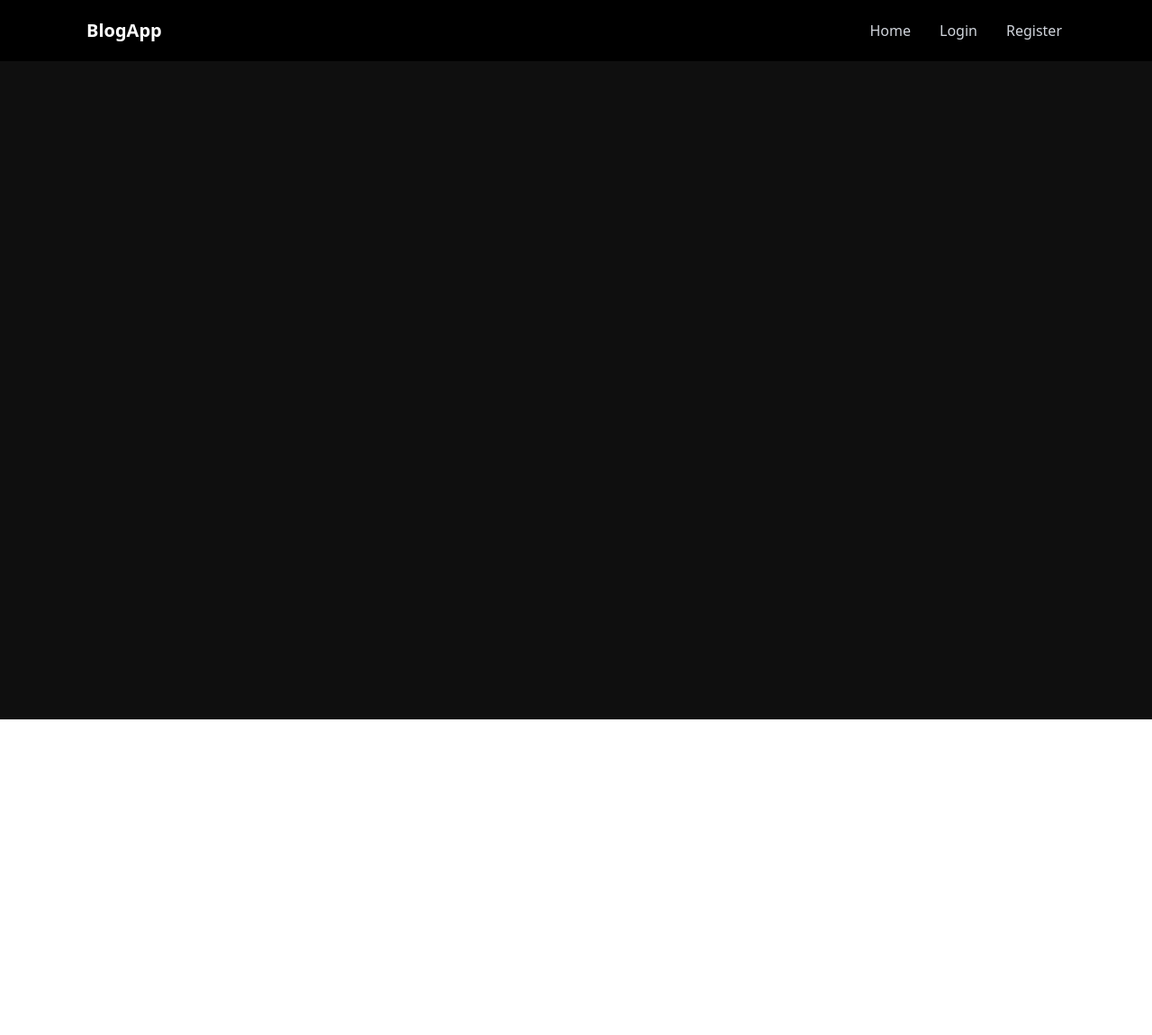
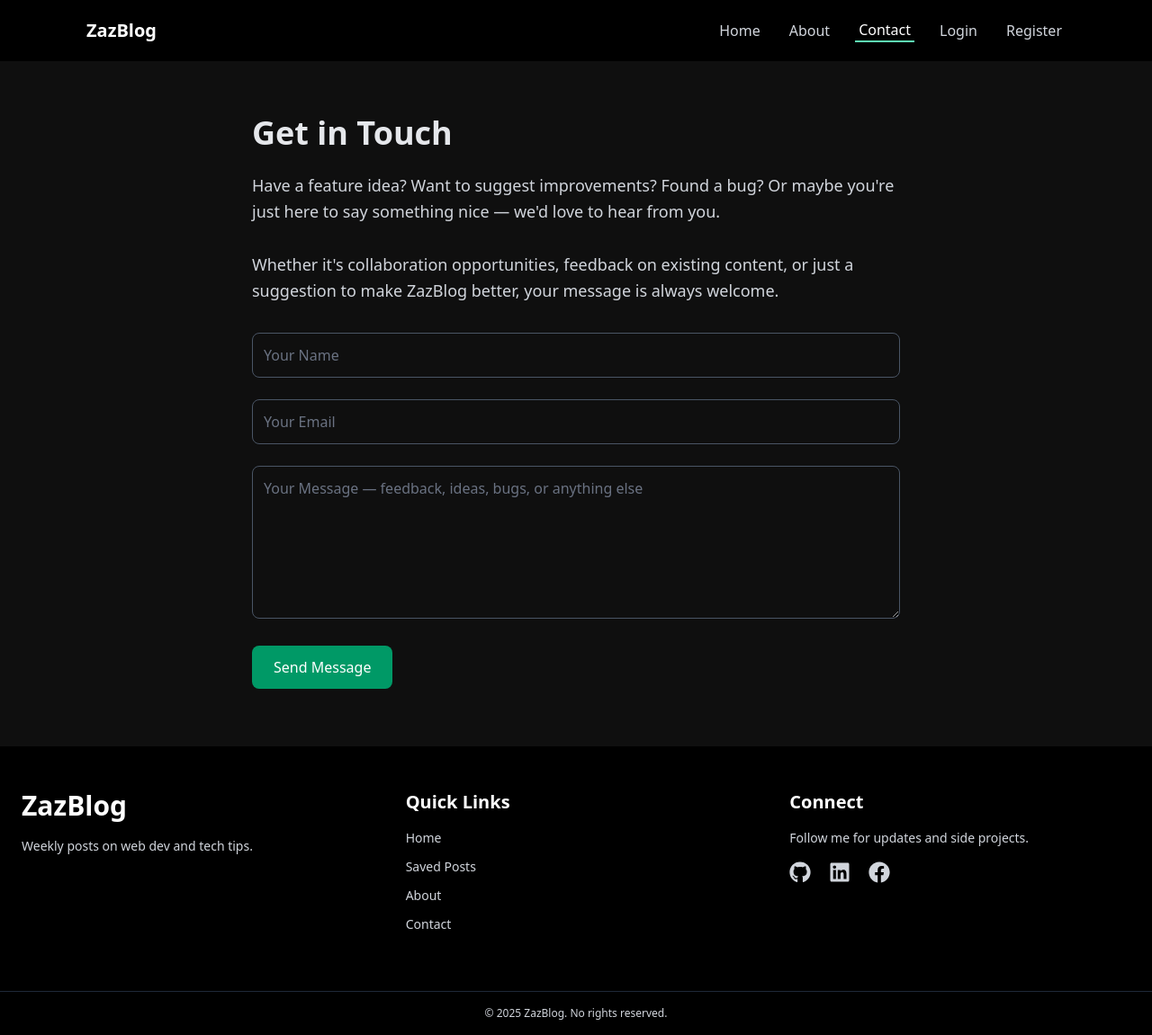
Before and after one commit to aitezazdev/Blog-App-MERN, a React (Vite) app in the folder frontend/: page /contact in a window 1280 px wide. Shown: the whole page at 90% size. Before the commit the page ends 800 px from the top, so only its background shows below. Built offline with nearby package versions, Linux system fonts and the light colour scheme.

Commit message:
add contact and about page and other style fixes

```diff
--- a/frontend/src/App.jsx
+++ b/frontend/src/App.jsx
@@ -13,6 +13,9 @@ import { ToastContainer } from "react-toastify";
 import { Toaster } from "react-hot-toast";
 import EditPostPage from "./pages/EditPost";
 import GoToTop from "./Components/GoToTop";
+import Footer from "./Components/Footer";
+import About from "./pages/About";
+import Contact from "./pages/Contact";
 
 function App() {
   return (
@@ -35,8 +38,11 @@ function App() {
           </Route>
 
           <Route path="/post/:id" element={<PostDetails />} />
+          <Route path="/about" element={<About />} />
+          <Route path="/contact" element={<Contact />} />
         </Routes>
       </main>
+      <Footer />
     </div>
   );
 }
--- /dev/null
+++ b/frontend/src/Components/Footer.jsx
@@ -0,0 +1,53 @@
+import { Link } from "react-router-dom";
+import { FaGithub, FaLinkedin, FaFacebook } from "react-icons/fa";
+
+const Footer = () => {
+  return (
+    <footer className="bg-black text-gray-300">
+      <div className="max-w-7xl mx-auto px-6 py-6 md:py-12 grid grid-cols-1 sm:grid-cols-2 md:grid-cols-3 gap-12">
+
+        <div>
+          <h2 className="text-3xl font-bold text-white">ZazBlog</h2>
+          <p className="text-sm mt-4 leading-relaxed">
+            Weekly posts on web dev and tech tips.
+          </p>
+        </div>
+
+        <div>
+          <h3 className="text-xl font-semibold mb-4 text-white">Quick Links</h3>
+          <ul className="space-y-3 text-sm">
+            <li><Link to="/" className="hover:underline hover:text-white">Home</Link></li>
+            <li><Link to="/saved-posts" className="hover:underline hover:text-white">Saved Posts</Link></li>
+            <li><Link to="/about" className="hover:underline hover:text-white">About</Link></li>
+            <li><Link to="/contact" className="hover:underline hover:text-white">Contact</Link></li>
+          </ul>
+        </div>
+
+        <div>
+          <h3 className="text-xl font-semibold mb-4 text-white">Connect</h3>
+          <p className="text-sm mb-4">
+            Follow me for updates and side projects.
+          </p>
+          <div className="flex space-x-5 text-2xl">
+            <a href="https://github.com/aitezazdev" target="_blank" rel="noopener noreferrer">
+              <FaGithub className="hover:text-white transition" />
+            </a>
+            <a href="https://linkedin.com/in/aitezaz-sikandar" target="_blank" rel="noopener noreferrer">
+              <FaLinkedin className="hover:text-white transition" />
+            </a>
+            <a href="https://facebook.com" target="_blank" rel="noopener noreferrer">
+              <FaFacebook className="hover:text-white transition" />
+            </a>
+          </div>
+        </div>
+
+      </div>
+
+      <div className="text-center text-xs py-4 border-t border-gray-800 mt-4">
+        &copy; {new Date().getFullYear()} ZazBlog. No rights reserved.
+      </div>
+    </footer>
+  );
+};
+
+export default Footer;
--- a/frontend/src/Components/HomeIntro.jsx
+++ b/frontend/src/Components/HomeIntro.jsx
@@ -18,7 +18,7 @@ const HomeIntro = ({ searchData }) => {
 
   return (
     <section className="min-h-[60vh] flex flex-col justify-center items-center text-center px-4 sm:px-6 md:px-10 py-10 relative z-10">
-      <h1 className="text-3xl sm:text-5xl md:text-6xl font-bold text-white mb-4 leading-tight">
+      <h1 className="text-4xl sm:text-5xl md:text-6xl font-bold text-white mb-4 leading-tight">
         Explore Thought-Provoking <br className="hidden sm:block" /> Blogs & Discussions
       </h1>
       <p className="text-gray-400 text-base sm:text-lg md:text-xl max-w-2xl mb-8">
--- a/frontend/src/Components/Navbar.jsx
+++ b/frontend/src/Components/Navbar.jsx
@@ -33,7 +33,7 @@ const Navbar = () => {
       <nav className="fixed top-0 left-0 right-0 z-50 md:px-24 text-white bg-black p-5 transition-all duration-300">
         <div className="container mx-auto flex justify-between items-center">
           <NavLink to="/" className="text-xl font-bold">
-            BlogApp
+            ZazBlog
           </NavLink>
 
           <div className="hidden md:flex items-center space-x-6">
@@ -46,6 +46,26 @@ const Navbar = () => {
               }
             >
               Home
+            </NavLink>
+
+            <NavLink
+              to="/about"
+              className={({ isActive }) =>
+                `px-1 transition-colors ${
+                  isActive ? "text-white border-b-2 border-b-emerald-300" : "text-gray-300 hover:text-white"
+                }`
+              }
+            >
+              About
+            </NavLink><NavLink
+              to="/contact"
+              className={({ isActive }) =>
+                `px-1 transition-colors ${
+                  isActive ? "text-white border-b-2 border-b-emerald-300" : "text-gray-300 hover:text-white"
+                }`
+              }
+            >
+              Contact
             </NavLink>
 
             {user ? (
@@ -134,6 +154,24 @@ const Navbar = () => {
           >
             Home
           </NavLink>
+          <NavLink
+            to="/about"
+            onClick={() => setMenuOpen(false)}
+            className={({ isActive }) =>
+              `text-white ${isActive ? "font-semibold text-emerald-400" : ""}`
+            }
+          >
+            About
+          </NavLink>
+          <NavLink
+            to="/contact"
+            onClick={() => setMenuOpen(false)}
+            className={({ isActive }) =>
+              `text-white ${isActive ? "font-semibold text-emerald-400" : ""}`
+            }
+          >
+            Contact
+          </NavLink>
           {user ? (
             <>
               <NavLink
--- /dev/null
+++ b/frontend/src/pages/About.jsx
@@ -0,0 +1,26 @@
+export default function About() {
+  return (
+    <div className="max-w-4xl mx-auto px-6 py-16">
+      <h1 className="text-3xl md:text-4xl font-bold mb-6 text-gray-200">About ZazBlog</h1>
+      <p className="text-base md:text-lg text-gray-300 leading-relaxed mb-6">
+        Welcome to <strong>ZazBlog</strong> — a digital space dedicated to insightful, practical, and occasionally opinionated content on web development, software engineering, and the evolving world of technology.
+      </p>
+
+      <p className="text-base md:text-lg text-gray-300 leading-relaxed mb-6">
+        Whether you're a developer looking for clean solutions, a learner seeking direction, or just someone who appreciates code that works and writing that doesn’t bore you to death — this blog aims to serve all of the above.
+      </p>
+
+      <p className="text-base md:text-lg text-gray-300 leading-relaxed mb-6">
+        Content is focused primarily around the MERN stack (MongoDB, Express, React, Node.js), front-end frameworks, development best practices, productivity tools, and the occasional dev life rant — all grounded in real-world experience.
+      </p>
+
+      <p className="text-base md:text-lg text-gray-300 leading-relaxed">
+        This platform is constantly evolving, just like the tech it covers. Thank you for visiting, reading, and growing with us.
+      </p>
+
+      <div className="mt-10 text-sm text-gray-200">
+        — ZazBlog Team
+      </div>
+    </div>
+  );
+}
--- /dev/null
+++ b/frontend/src/pages/Contact.jsx
@@ -0,0 +1,60 @@
+import { useState } from "react";
+
+export default function Contact() {
+  const [formData, setFormData] = useState({ name: "", email: "", message: "" });
+
+  const handleChange = (e) => {
+    setFormData({ ...formData, [e.target.name]: e.target.value });
+  };
+
+  const handleSubmit = (e) => {
+    e.preventDefault();
+    console.log("Form submitted:", formData);
+    alert("Thanks for reaching out! We’ll be in touch.");
+  };
+
+  return (
+    <div className="max-w-3xl mx-auto px-6 py-16">
+      <h1 className="text-3xl md:text-4xl font-bold mb-6 text-gray-200">Get in Touch</h1>
+
+      <p className="text-base  md:text-lg text-gray-300 leading-relaxed mb-8">
+        Have a feature idea? Want to suggest improvements? Found a bug? Or maybe you're just here to say something nice — we'd love to hear from you.
+        <br /><br />
+        Whether it's collaboration opportunities, feedback on existing content, or just a suggestion to make ZazBlog better, your message is always welcome.
+      </p>
+
+      <form onSubmit={handleSubmit} className="space-y-6">
+        <input autoComplete="off"
+          type="text"
+          name="name"
+          placeholder="Your Name"
+          onChange={handleChange}
+          className="w-full placeholder:text-gray-500 p-3 border border-gray-600 rounded-lg focus:outline-none focus:ring-2 focus:ring-emerald-500"
+          required
+        />
+        <input autoComplete="off"
+          type="email"
+          name="email"
+          placeholder="Your Email"
+          onChange={handleChange}
+          className="w-full placeholder:text-gray-500 p-3 border border-gray-600 rounded-lg focus:outline-none focus:ring-2 focus:ring-emerald-500"
+          required
+        />
+        <textarea
+          name="message"
+          placeholder="Your Message — feedback, ideas, bugs, or anything else"
+          rows="6"
+          onChange={handleChange}
+          className="w-full placeholder:text-gray-500 p-3 border border-gray-600 rounded-lg focus:outline-none focus:ring-2 focus:ring-emerald-500"
+          required
+        />
+        <button
+          type="submit"
+          className="bg-emerald-600 hover:bg-emerald-700 cursor-pointer text-white py-3 px-6 rounded-lg transition"
+        >
+          Send Message
+        </button>
+      </form>
+    </div>
+  );
+}
--- a/frontend/src/pages/Home.jsx
+++ b/frontend/src/pages/Home.jsx
@@ -83,7 +83,10 @@ const Home = () => {
   };
 
   const handleToggleSave = async (postId) => {
-    if (!user) return;
+    if (!user) {
+      toast.error("You must be logged in to save a post.");
+      return;
+    };
     try {
       const response = await togglePostSave(postId);
       const message = response.action === "saved" ? "Post saved" : "Post unsaved";
@@ -95,7 +98,10 @@ const Home = () => {
   };
 
   const handleToggleLike = async (postId) => {
-    if (!user) return;
+    if (!user) {
+      toast.error("You must be logged in to like a post.");
+      return;
+    };
     try {
       const response = await toggleLike(postId);
 
```
